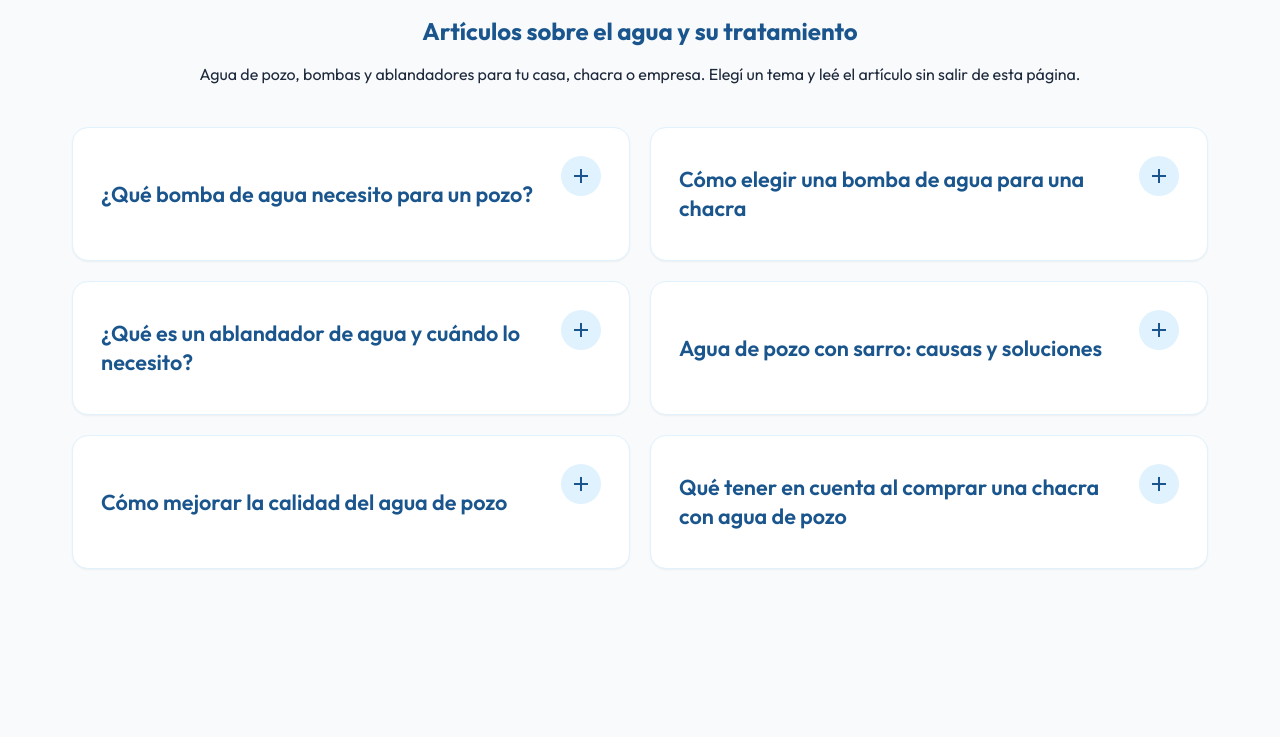
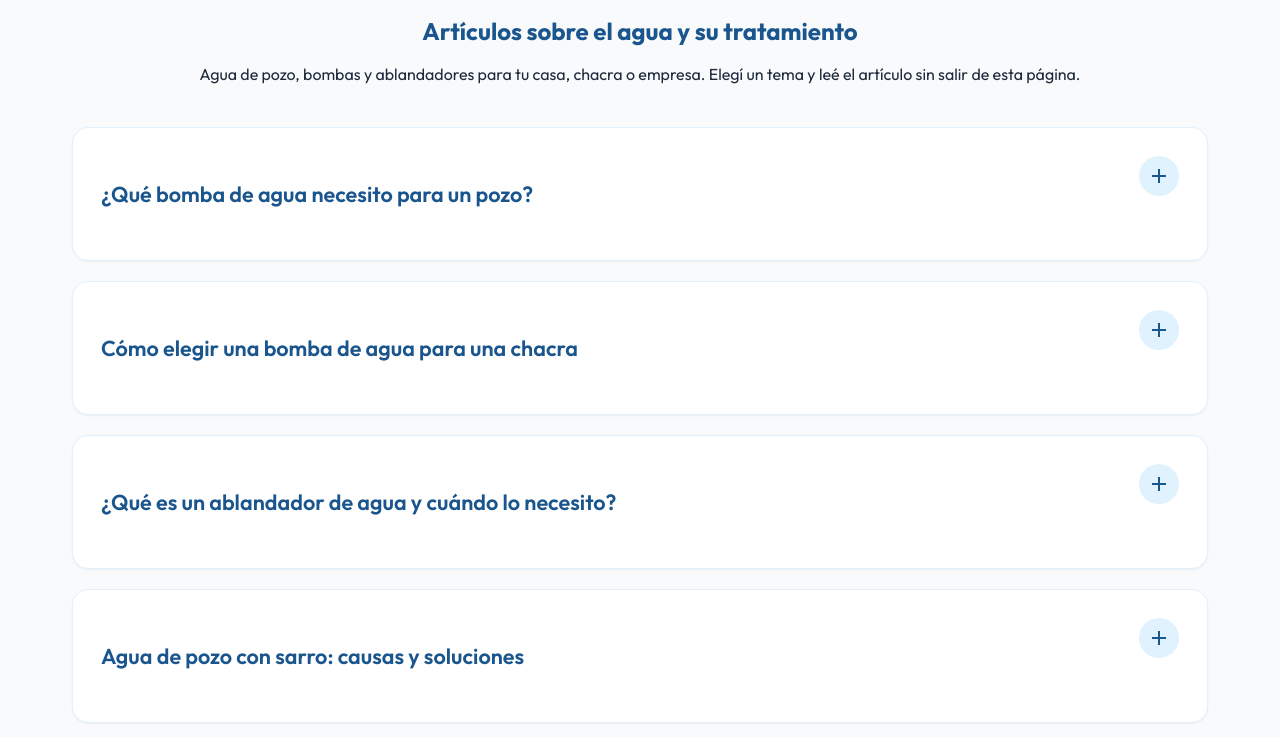
Before and after one commit to SoftwareProyects-independent-Work/agnIndustrialWeb, an Angular app: page / in a window 1280 px wide. Shown: the part 2240-2977 px from the top of the page. Built offline with nearby package versions, Linux system fonts and the light colour scheme.

Commit message:
Mostrar tarjetas de artículos en una sola columna

```diff
--- a/src/app/components/articles/articles.component.css
+++ b/src/app/components/articles/articles.component.css
@@ -1,6 +1,6 @@
 .articles, .article-card { scroll-margin-top: 100px; }
 .articles .section-header { margin-bottom: 2.5rem; }
-.articles-grid { display: grid; grid-template-columns: repeat(2, minmax(0, 1fr)); gap: 1.25rem; align-items: start; }
+.articles-grid { display: grid; grid-template-columns: minmax(0, 1fr); gap: 1.25rem; align-items: start; }
 .article-card { position: relative; background: var(--color-white); border: 1px solid var(--color-accent); border-radius: 1rem; box-shadow: var(--shadow-sm); overflow: hidden; }
 .article-card.is-open { border-color: var(--color-secondary); box-shadow: var(--shadow-md); }
 summary { position: relative; display: flex; align-items: center; padding: 1.75rem 5.5rem 1.75rem 1.75rem; min-height: 132px; cursor: pointer; list-style: none; }
@@ -18,7 +18,6 @@ summary:focus-visible { outline: 3px solid var(--color-secondary); outline-offse
 .article-points li { padding-left: .25rem; margin-bottom: .6rem; }
 .article-contact { display: inline-block; font-weight: 600; color: var(--color-primary); text-decoration: underline; text-underline-offset: 4px; }
 @media (max-width: 768px) {
-  .articles-grid { grid-template-columns: 1fr; }
   summary { padding: 1.5rem 5rem 1.5rem 1.5rem; }
   .expand-icon { top: 1.5rem; }
   .expand-icon { right: 1.5rem; }
```
